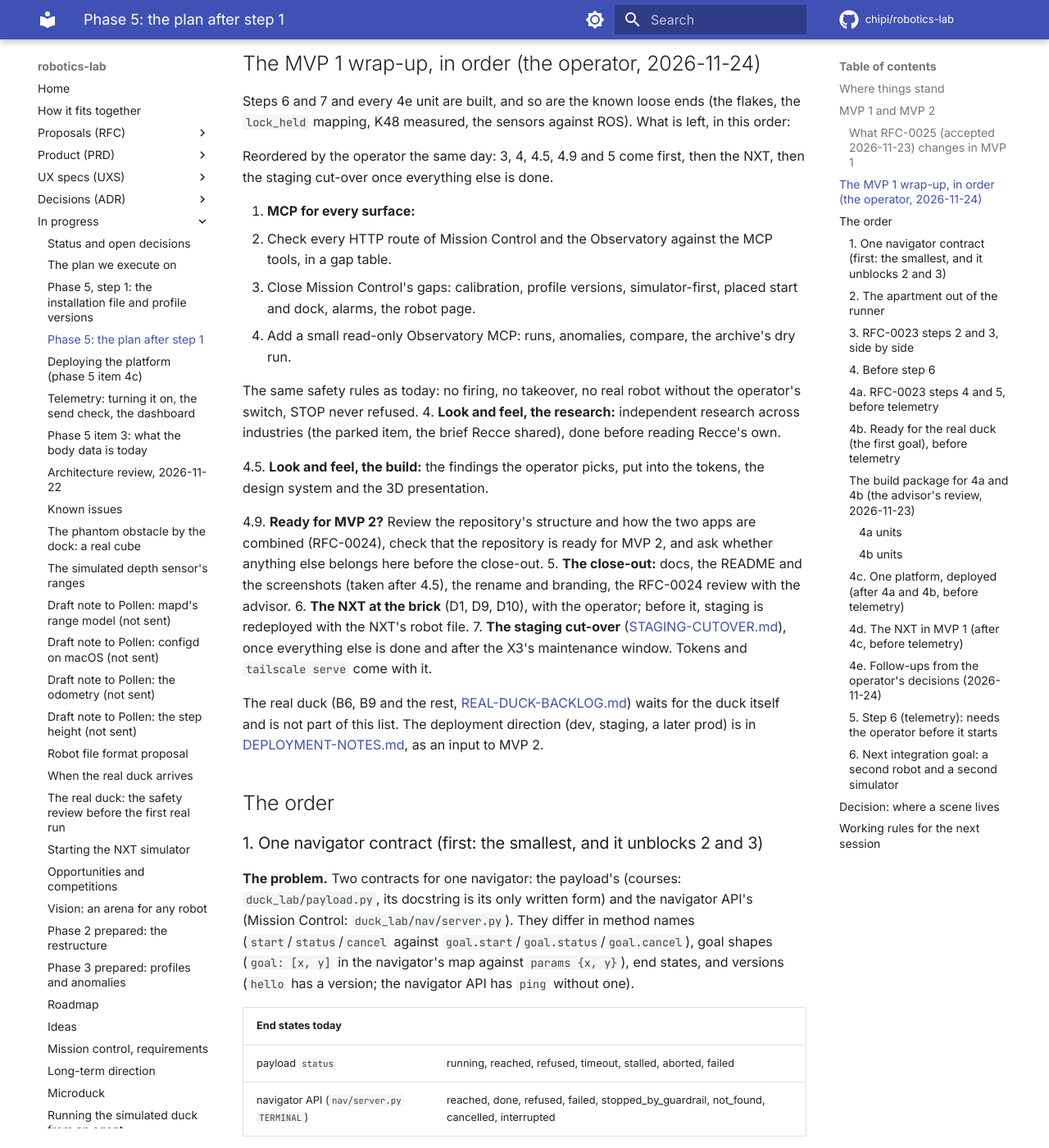
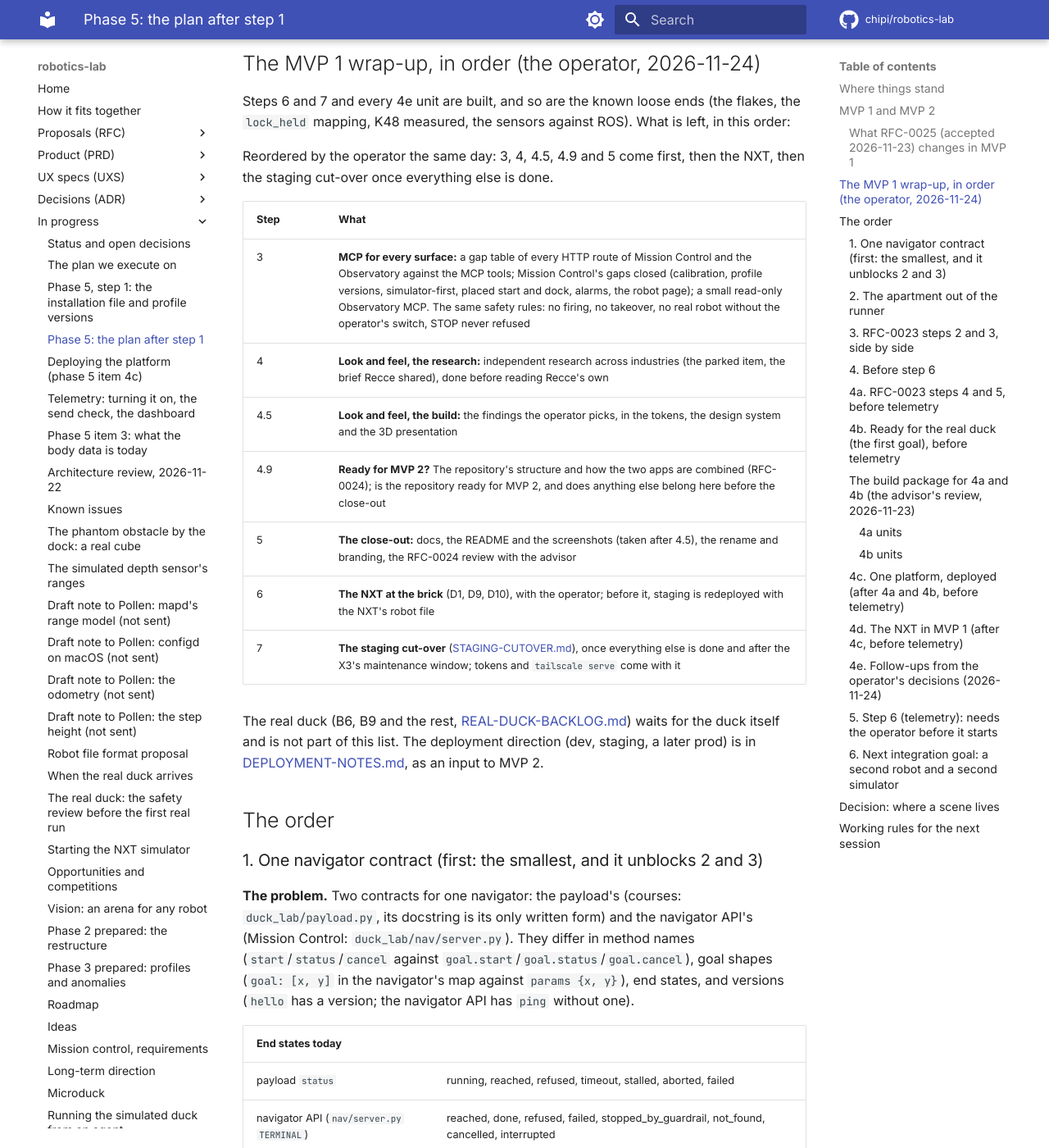
Before and after one commit to chipi/robotics-lab, an MkDocs documentation site: the page built from docs/wip/PHASE5-NEXT-PLAN.md, in a window 1280 px wide and 1400 px high, scrolled down 2365 px. Shown: the whole window at 82% size. Built offline with MkDocs 1.6.1 and Material for MkDocs 9.7.7, drawn with Linux system fonts in a browser that asks for light colours; comment, search, counter and statistics services are not loaded.

Commit message:
fix(docs): the wrap-up steps as a table (markdownlint MD029 on df366a8)
Co-Authored-By: Claude Opus 5.5 <noreply@anthropic.com>
Claude-Session: https://claude.ai/code/session_01DJqN6sYcbi4sUoqvzGJdPG

```diff
--- a/docs/wip/PHASE5-NEXT-PLAN.md
+++ b/docs/wip/PHASE5-NEXT-PLAN.md
@@ -89,30 +89,15 @@ Steps 6 and 7 and every 4e unit are built, and so are the known loose ends (the
 Reordered by the operator the same day: 3, 4, 4.5, 4.9 and 5 come first, then the NXT, then the
 staging cut-over once everything else is done.
 
-3. **MCP for every surface:**
-   1. Check every HTTP route of Mission Control and the Observatory against the MCP tools, in a
-      gap table.
-   2. Close Mission Control's gaps: calibration, profile versions, simulator-first, placed start
-      and dock, alarms, the robot page.
-   3. Add a small read-only Observatory MCP: runs, anomalies, compare, the archive's dry run.
-
-   The same safety rules as today: no firing, no takeover, no real robot without the operator's
-   switch, STOP never refused.
-4. **Look and feel, the research:** independent research across industries (the parked item, the
-   brief Recce shared), done before reading Recce's own.
-
-   4.5. **Look and feel, the build:** the findings the operator picks, put into the tokens, the
-   design system and the 3D presentation.
-
-   4.9. **Ready for MVP 2?** Review the repository's structure and how the two apps are combined
-   (RFC-0024), check that the repository is ready for MVP 2, and ask whether anything else
-   belongs here before the close-out.
-5. **The close-out:** docs, the README and the screenshots (taken after 4.5), the rename and
-   branding, the RFC-0024 review with the advisor.
-6. **The NXT at the brick** (D1, D9, D10), with the operator; before it, staging is redeployed with
-   the NXT's robot file.
-7. **The staging cut-over** ([STAGING-CUTOVER.md](STAGING-CUTOVER.md)), once everything else is
-   done and after the X3's maintenance window. Tokens and `tailscale serve` come with it.
+| Step | What |
+| --- | --- |
+| 3 | **MCP for every surface:** a gap table of every HTTP route of Mission Control and the Observatory against the MCP tools; Mission Control's gaps closed (calibration, profile versions, simulator-first, placed start and dock, alarms, the robot page); a small read-only Observatory MCP. The same safety rules: no firing, no takeover, no real robot without the operator's switch, STOP never refused |
+| 4 | **Look and feel, the research:** independent research across industries (the parked item, the brief Recce shared), done before reading Recce's own |
+| 4.5 | **Look and feel, the build:** the findings the operator picks, in the tokens, the design system and the 3D presentation |
+| 4.9 | **Ready for MVP 2?** The repository's structure and how the two apps are combined (RFC-0024); is the repository ready for MVP 2, and does anything else belong here before the close-out |
+| 5 | **The close-out:** docs, the README and the screenshots (taken after 4.5), the rename and branding, the RFC-0024 review with the advisor |
+| 6 | **The NXT at the brick** (D1, D9, D10), with the operator; before it, staging is redeployed with the NXT's robot file |
+| 7 | **The staging cut-over** ([STAGING-CUTOVER.md](STAGING-CUTOVER.md)), once everything else is done and after the X3's maintenance window; tokens and `tailscale serve` come with it |
 
 The real duck (B6, B9 and the rest, [REAL-DUCK-BACKLOG.md](REAL-DUCK-BACKLOG.md)) waits for the
 duck itself and is not part of this list. The deployment direction (dev, staging, a later prod) is
```
